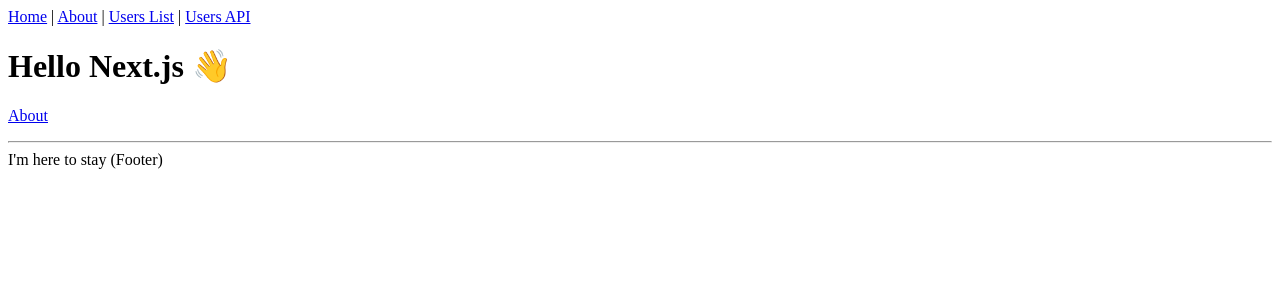
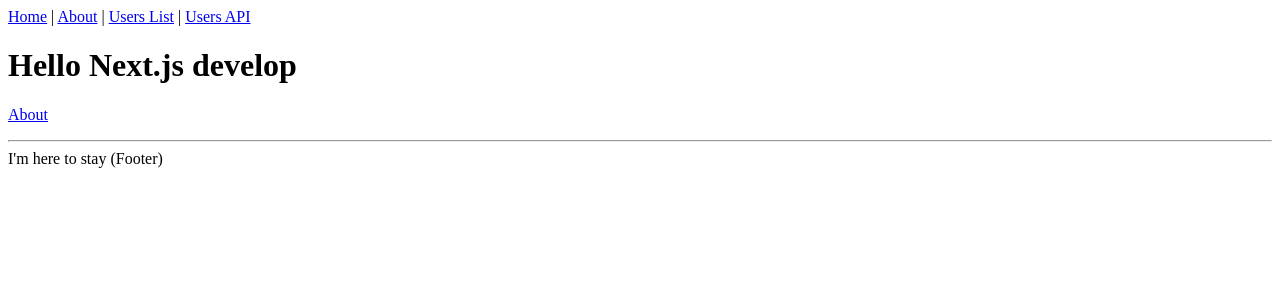
Before and after one commit to jeyhunjeyhunzade/mrjeyhun_io, a Next.js app: page / in a window 1280 px wide. Shown: the top 300 px of the page. Built offline with nearby package versions, Linux system fonts and the light colour scheme.

Commit message:
created dev branch

```diff
--- a/pages/index.tsx
+++ b/pages/index.tsx
@@ -3,7 +3,7 @@
 
 const IndexPage = () => (
   <Layout title="Home | Next.js + TypeScript Example">
-    <h1>Hello Next.js 👋</h1>
+    <h1>Hello Next.js develop</h1>
     <p>
       <Link href="/about">About</Link>
     </p>
```
Also changed, not shown: tsconfig.json (+15 -4 lines), 1 other file (tests, documents, lock files or other folders).
